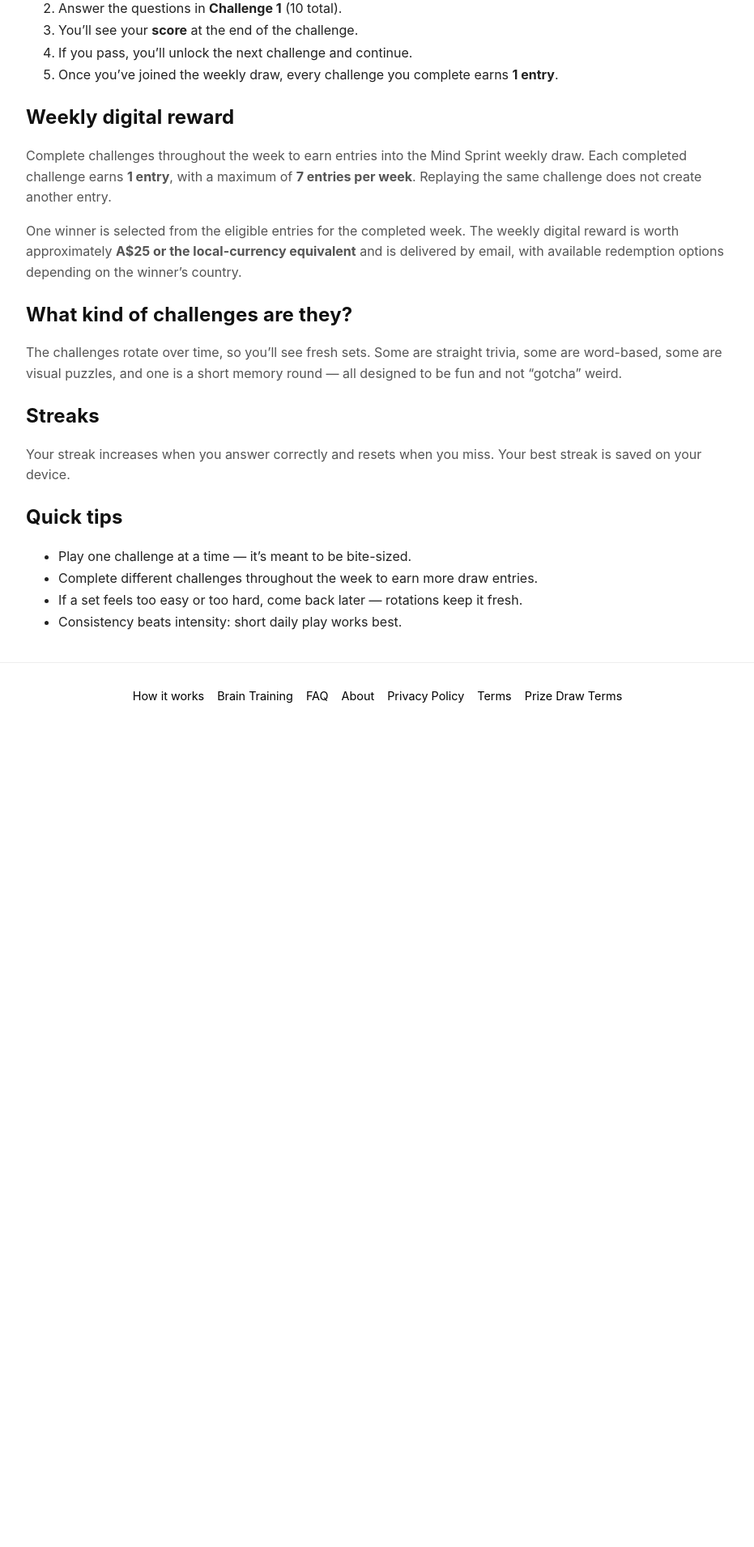
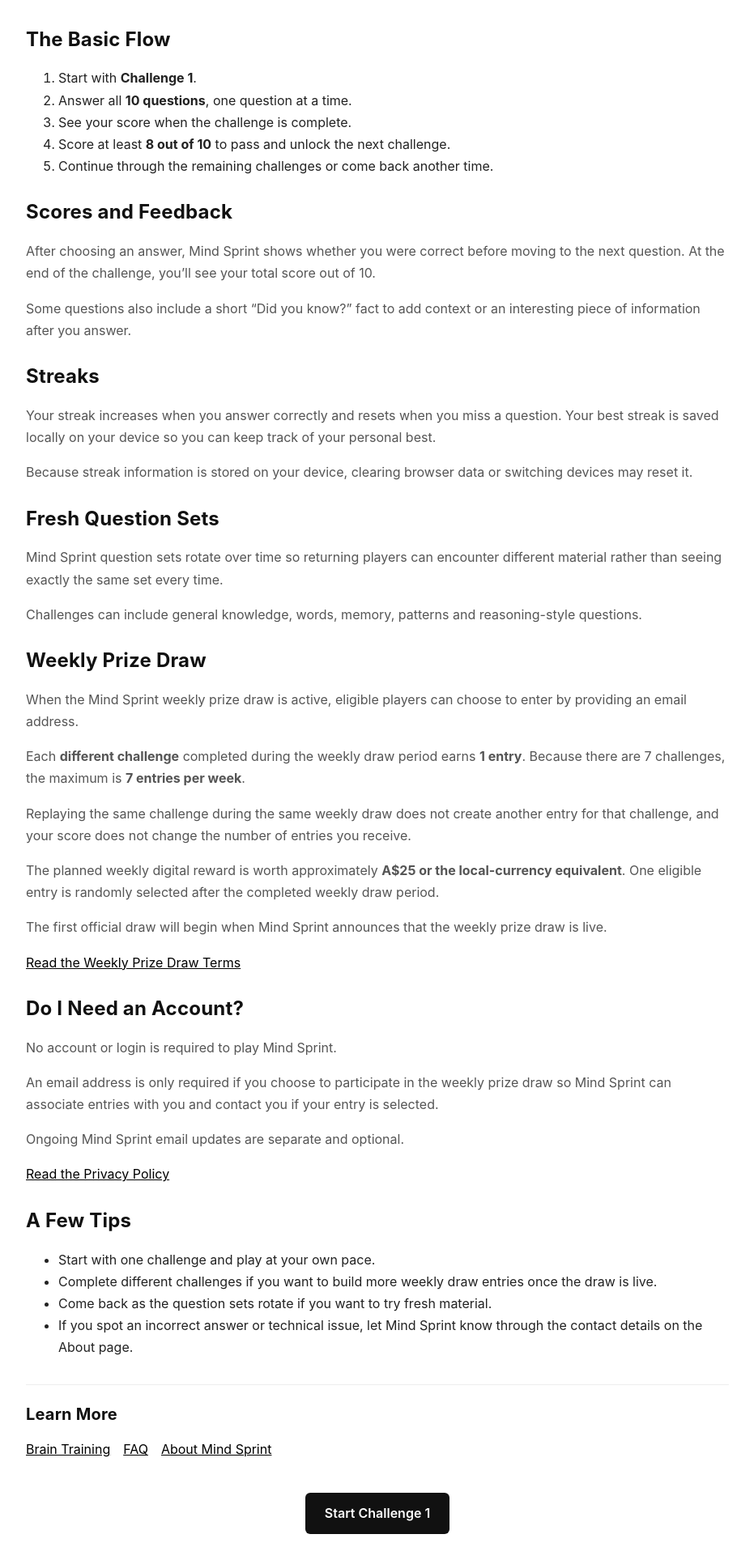
Before and after one commit to justinchase1984/mind-sprint, a Next.js app: page /how-it-works in a window 1280 px wide. Shown: the part 289-2200 px from the top of the page at 81% size, without its empty margins (174-1105 px from the left). Before the commit the page ends 1191 px from the top, so only its background shows below. Built offline with nearby package versions, Linux system fonts and the light colour scheme; no server answers.

Commit message:
Update how-it-works.tsx

```diff
--- a/pages/how-it-works.tsx
+++ b/pages/how-it-works.tsx
@@ -1,91 +1,282 @@
 // pages/how-it-works.tsx
 import Head from 'next/head'
+import Link from 'next/link'
 
 export default function HowItWorks() {
   return (
     <>
       <Head>
-        <title>How It Works | Mind Sprint</title>
+        <title>How Mind Sprint Works | Trivia & Brain Challenges</title>
+
         <meta
           name="description"
-          content="How Mind Sprint works: complete bite-sized brain challenges, track your streak, and earn entries into the weekly digital reward draw. No login required."
+          content="Learn how Mind Sprint works: play 7 challenges with 10 questions each, track your score and streak, unlock new challenges, and earn weekly prize draw entries."
         />
       </Head>
 
-      <main style={{ maxWidth: 900, margin: '2.25rem auto', padding: '0 1rem' }}>
-        <h1 style={{ marginBottom: '0.75rem' }}>How Mind Sprint Works</h1>
+      <main
+        style={{
+          maxWidth: 900,
+          margin: '2.25rem auto',
+          padding: '0 1rem',
+          lineHeight: 1.7,
+        }}
+      >
+        <h1 style={{ marginBottom: '0.5rem' }}>
+          How Mind Sprint Works
+        </h1>
 
-        <p style={{ color: '#555', lineHeight: 1.6, marginTop: 0 }}>
-          Mind Sprint is a quick daily-style brain workout. You’ll play through <strong>7 challenges</strong>, and each
-          challenge contains <strong>10 questions</strong> (one per page). Your score is tracked for the challenge, and
-          you unlock the next one when you pass.
+        <p
+          style={{
+            color: '#777',
+            fontSize: 14,
+            marginTop: 0,
+          }}
+        >
+          By Mind Sprint · Updated September 2026
         </p>
 
-        {/* ✅ Optional Ad slot area (top content page) */}
+        <p style={{ color: '#555' }}>
+          Mind Sprint is a short-form trivia and brain-challenge experience.
+          There are <strong>7 challenges</strong>, and each challenge contains{' '}
+          <strong>10 questions</strong>, shown one question per page.
+        </p>
+
+        <p style={{ color: '#555' }}>
+          You can play one challenge when you have a few spare minutes or keep
+          progressing through several challenges in the same session.
+        </p>
+
+        {/* Optional Ezoic ad slot */}
         <div style={{ margin: '1.25rem 0', textAlign: 'center' }}>
           <div id="ezoic-pub-ad-placeholder-200" />
         </div>
 
-        <h2 style={{ marginTop: '1.5rem' }}>The basic flow</h2>
-        <ol style={{ lineHeight: 1.7, color: '#222' }}>
+        <h2 style={{ marginTop: '1.75rem' }}>The Basic Flow</h2>
+
+        <ol style={{ color: '#222' }}>
           <li>
-            Tap <strong>Get Started</strong> on the home page.
+            Start with <strong>Challenge 1</strong>.
           </li>
+
           <li>
-            Answer the questions in <strong>Challenge 1</strong> (10 total).
+            Answer all <strong>10 questions</strong>, one question at a time.
           </li>
+
           <li>
-            You’ll see your <strong>score</strong> at the end of the challenge.
+            See your score when the challenge is complete.
           </li>
+
           <li>
-            If you pass, you’ll unlock the next challenge and continue.
+            Score at least <strong>8 out of 10</strong> to pass and unlock the
+            next challenge.
           </li>
+
           <li>
-            Once you’ve joined the weekly draw, every challenge you complete earns <strong>1 entry</strong>.
+            Continue through the remaining challenges or come back another
+            time.
           </li>
         </ol>
 
-        <h2 style={{ marginTop: '1.5rem' }}>Weekly digital reward</h2>
-        <p style={{ color: '#555', lineHeight: 1.6 }}>
-          Complete challenges throughout the week to earn entries into the Mind Sprint weekly draw. Each completed
-          challenge earns <strong>1 entry</strong>, with a maximum of <strong>7 entries per week</strong>. Replaying the
-          same challenge does not create another entry.
+        <h2 style={{ marginTop: '1.75rem' }}>Scores and Feedback</h2>
+
+        <p style={{ color: '#555' }}>
+          After choosing an answer, Mind Sprint shows whether you were correct
+          before moving to the next question. At the end of the challenge,
+          you’ll see your total score out of 10.
         </p>
 
-        <p style={{ color: '#555', lineHeight: 1.6 }}>
-          One winner is selected from the eligible entries for the completed week. The weekly digital reward is worth
-          approximately <strong>A$25 or the local-currency equivalent</strong> and is delivered by email, with available
-          redemption options depending on the winner’s country.
+        <p style={{ color: '#555' }}>
+          Some questions also include a short “Did you know?” fact to add
+          context or an interesting piece of information after you answer.
         </p>
 
-        <h2 style={{ marginTop: '1.5rem' }}>What kind of challenges are they?</h2>
-        <p style={{ color: '#555', lineHeight: 1.6 }}>
-          The challenges rotate over time, so you’ll see fresh sets. Some are straight trivia, some are word-based, some
-          are visual puzzles, and one is a short memory round — all designed to be fun and not “gotcha” weird.
+        <h2 style={{ marginTop: '1.75rem' }}>Streaks</h2>
+
+        <p style={{ color: '#555' }}>
+          Your streak increases when you answer correctly and resets when you
+          miss a question. Your best streak is saved locally on your device so
+          you can keep track of your personal best.
         </p>
 
-        {/* ✅ Optional Ad slot area (middle content page) */}
+        <p style={{ color: '#555' }}>
+          Because streak information is stored on your device, clearing browser
+          data or switching devices may reset it.
+        </p>
+
+        <h2 style={{ marginTop: '1.75rem' }}>Fresh Question Sets</h2>
+
+        <p style={{ color: '#555' }}>
+          Mind Sprint question sets rotate over time so returning players can
+          encounter different material rather than seeing exactly the same set
+          every time.
+        </p>
+
+        <p style={{ color: '#555' }}>
+          Challenges can include general knowledge, words, memory, patterns and
+          reasoning-style questions.
+        </p>
+
+        {/* Optional Ezoic ad slot */}
         <div style={{ margin: '1.25rem 0', textAlign: 'center' }}>
           <div id="ezoic-pub-ad-placeholder-201" />
         </div>
 
-        <h2 style={{ marginTop: '1.5rem' }}>Streaks</h2>
-        <p style={{ color: '#555', lineHeight: 1.6 }}>
-          Your streak increases when you answer correctly and resets when you miss. Your best streak is saved on your
-          device.
+        <h2 style={{ marginTop: '1.75rem' }}>Weekly Prize Draw</h2>
+
+        <p style={{ color: '#555' }}>
+          When the Mind Sprint weekly prize draw is active, eligible players
+          can choose to enter by providing an email address.
         </p>
 
-        <h2 style={{ marginTop: '1.5rem' }}>Quick tips</h2>
-        <ul style={{ lineHeight: 1.7, color: '#222' }}>
-          <li>Play one challenge at a time — it’s meant to be bite-sized.</li>
-          <li>Complete different challenges throughout the week to earn more draw entries.</li>
-          <li>If a set feels too easy or too hard, come back later — rotations keep it fresh.</li>
-          <li>Consistency beats intensity: short daily play works best.</li>
+        <p style={{ color: '#555' }}>
+          Each <strong>different challenge</strong> completed during the weekly
+          draw period earns <strong>1 entry</strong>. Because there are 7
+          challenges, the maximum is <strong>7 entries per week</strong>.
+        </p>
+
+        <p style={{ color: '#555' }}>
+          Replaying the same challenge during the same weekly draw does not
+          create another entry for that challenge, and your score does not
+          change the number of entries you receive.
+        </p>
+
+        <p style={{ color: '#555' }}>
+          The planned weekly digital reward is worth approximately{' '}
+          <strong>A$25 or the local-currency equivalent</strong>. One eligible
+          entry is randomly selected after the completed weekly draw period.
+        </p>
+
+        <p style={{ color: '#555' }}>
+          The first official draw will begin when Mind Sprint announces that
+          the weekly prize draw is live.
+        </p>
+
+        <p>
+          <Link href="/weekly-prize-draw-terms" legacyBehavior>
+            <a
+              style={{
+                color: '#000',
+                textDecoration: 'underline',
+              }}
+            >
+              Read the Weekly Prize Draw Terms
+            </a>
+          </Link>
+        </p>
+
+        <h2 style={{ marginTop: '1.75rem' }}>Do I Need an Account?</h2>
+
+        <p style={{ color: '#555' }}>
+          No account or login is required to play Mind Sprint.
+        </p>
+
+        <p style={{ color: '#555' }}>
+          An email address is only required if you choose to participate in the
+          weekly prize draw so Mind Sprint can associate entries with you and
+          contact you if your entry is selected.
+        </p>
+
+        <p style={{ color: '#555' }}>
+          Ongoing Mind Sprint email updates are separate and optional.
+        </p>
+
+        <p>
+          <Link href="/privacy" legacyBehavior>
+            <a
+              style={{
+                color: '#000',
+                textDecoration: 'underline',
+              }}
+            >
+              Read the Privacy Policy
+            </a>
+          </Link>
+        </p>
+
+        <h2 style={{ marginTop: '1.75rem' }}>A Few Tips</h2>
+
+        <ul style={{ color: '#222' }}>
+          <li>Start with one challenge and play at your own pace.</li>
+
+          <li>
+            Complete different challenges if you want to build more weekly draw
+            entries once the draw is live.
+          </li>
+
+          <li>
+            Come back as the question sets rotate if you want to try fresh
+            material.
+          </li>
+
+          <li>
+            If you spot an incorrect answer or technical issue, let Mind Sprint
+            know through the contact details on the About page.
+          </li>
         </ul>
 
-        {/* ✅ Optional Ad slot area (bottom content page) */}
-        <div style={{ margin: '1.5rem 0 0', textAlign: 'center' }}>
+        {/* Optional Ezoic ad slot */}
+        <div style={{ margin: '1.5rem 0', textAlign: 'center' }}>
           <div id="ezoic-pub-ad-placeholder-202" />
+        </div>
+
+        <div
+          style={{
+            marginTop: '2rem',
+            paddingTop: '1.5rem',
+            borderTop: '1px solid #eee',
+          }}
+        >
+          <h2 style={{ fontSize: 20 }}>Learn More</h2>
+
+          <div
+            style={{
+              display: 'flex',
+              flexWrap: 'wrap',
+              gap: '1rem',
+            }}
+          >
+            <Link href="/brain-training" legacyBehavior>
+              <a style={{ color: '#000', textDecoration: 'underline' }}>
+                Brain Training
+              </a>
+            </Link>
+
+            <Link href="/faq" legacyBehavior>
+              <a style={{ color: '#000', textDecoration: 'underline' }}>
+                FAQ
+              </a>
+            </Link>
+
+            <Link href="/about" legacyBehavior>
+              <a style={{ color: '#000', textDecoration: 'underline' }}>
+                About Mind Sprint
+              </a>
+            </Link>
+          </div>
+        </div>
+
+        <div
+          style={{
+            marginTop: '2.5rem',
+            textAlign: 'center',
+          }}
+        >
+          <Link href="/puzzle/1?challenge=1" legacyBehavior>
+            <a
+              style={{
+                display: 'inline-block',
+                padding: '12px 24px',
+                background: '#111',
+                color: '#fff',
+                borderRadius: 6,
+                textDecoration: 'none',
+                fontWeight: 600,
+              }}
+            >
+              Start Challenge 1
+            </a>
+          </Link>
         </div>
       </main>
     </>
```
